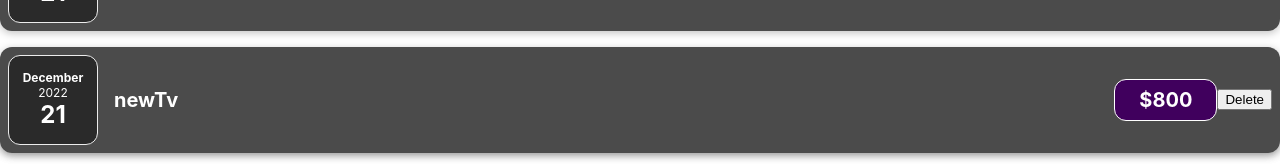
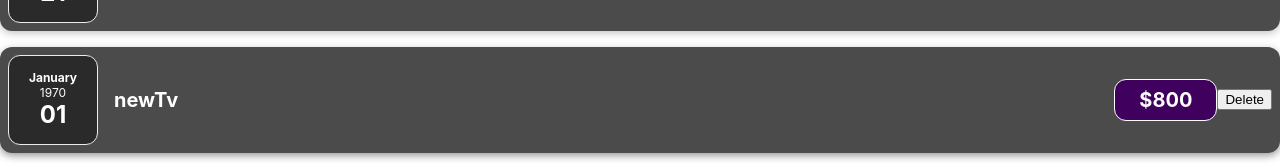
Before and after one commit to ajayjonna9/reactexpense, a React (Create React App) app: page / in a window 1280 px wide. Shown: the part 644-810 px from the top of the page. Built offline with nearby package versions, Linux system fonts and the light colour scheme.

Commit message:
adding expense in UI

```diff
--- a/src/App.js
+++ b/src/App.js
@@ -2,39 +2,50 @@ import "./App.css";
 import ExpenseItem from "./Components/ExpenseItem/ExpenseItem";
 import Card from "./Components/Card/Card";
 import ExpanseForm from "./Components/expanseForm/expanseForm";
+import { useState } from "react";
 function App() {
-  const obj = [
+  const [obj, setObj] = useState([
     {
-      title: "carinsurence",
+      expeseTitle: "carinsurence",
+
+      expanseAmount: 200,
       date: new Date(2022, 11, 21),
-      cost: 200,
     },
     {
-      title: "homerent",
+      expeseTitle: "homerent",
+
+      expanseAmount: 500,
       date: new Date(2022, 11, 21),
-      cost: 500,
     },
     {
-      title: "laptop",
+      expeseTitle: "laptop",
+
+      expanseAmount: 600,
       date: new Date(2022, 11, 21),
-      cost: 600,
     },
     {
-      title: "newTv",
-      date: new Date(2022, 11, 21),
-      cost: 800,
+      expeseTitle: "newTv",
+
+      expanseAmount: 800,
+      date: new Date(2022 - 11 - 21),
     },
-  ];
+  ]);
+  const onadding = (data) => {
+    setObj((pre) => {
+      return [...pre, data];
+    });
+    console.log(obj);
+  };
   return (
     <Card>
       <h1>Expense tracker</h1>
-      <ExpanseForm />
+      <ExpanseForm onadding={onadding} />
       {obj.map((data) => {
         return (
           <ExpenseItem
-            title={data.title}
+            title={data.expeseTitle}
             date={data.date}
-            cost={data.cost}
+            cost={data.expanseAmount}
           ></ExpenseItem>
         );
       })}
--- a/src/Components/expanseForm/expanseForm.js
+++ b/src/Components/expanseForm/expanseForm.js
@@ -1,6 +1,6 @@
 import React, { useState } from "react";
 import "./ExpanseForm.css";
-const ExpanseForm = () => {
+const ExpanseForm = (props) => {
   //   const [expeseTitle, setExpeseTitle] = useState("");
   //   const [expanseAmount, setExpanseAmount] = useState("");
   //   const [date, setdate] = useState("");
@@ -9,6 +9,7 @@ const ExpanseForm = () => {
     expanseAmount: "",
     date: "",
   });
+  const { expeseTitle, expanseAmount, date } = inputValues;
 
   const onChangeInput = (e) => {
     e.preventDefault();
@@ -30,9 +31,11 @@ const ExpanseForm = () => {
       });
     } else {
       setInputValues((prevals) => {
+        console.log(typeof e.target.value);
+
         return {
           ...prevals,
-          date: e.target.value,
+          date: new Date(e.target.value),
         };
       });
     }
@@ -42,7 +45,14 @@ const ExpanseForm = () => {
     const obj = {
       ...inputValues,
     };
+    props.onadding(obj);
     console.log(obj);
+
+    setInputValues({
+      expeseTitle: "",
+      expanseAmount: "",
+      date: "",
+    });
   };
   return (
     <div className="form">
@@ -51,21 +61,21 @@ const ExpanseForm = () => {
         <input
           type="text"
           name="expanseTitle"
-          //value={expeseTitle}
+          value={expeseTitle}
           onChange={onChangeInput}
         ></input>
         <h5>Expanse Amount</h5>
         <input
           type="number"
           name="expanseAmount"
-          //value={expanseAmount}
+          value={expanseAmount}
           onChange={onChangeInput}
         ></input>
         <h5>Date</h5>
         <input
           type="date"
           name="date"
-          //value={date}
+          value={date}
           onChange={onChangeInput}
         ></input>
         <button type="submit">submit</button>
```
